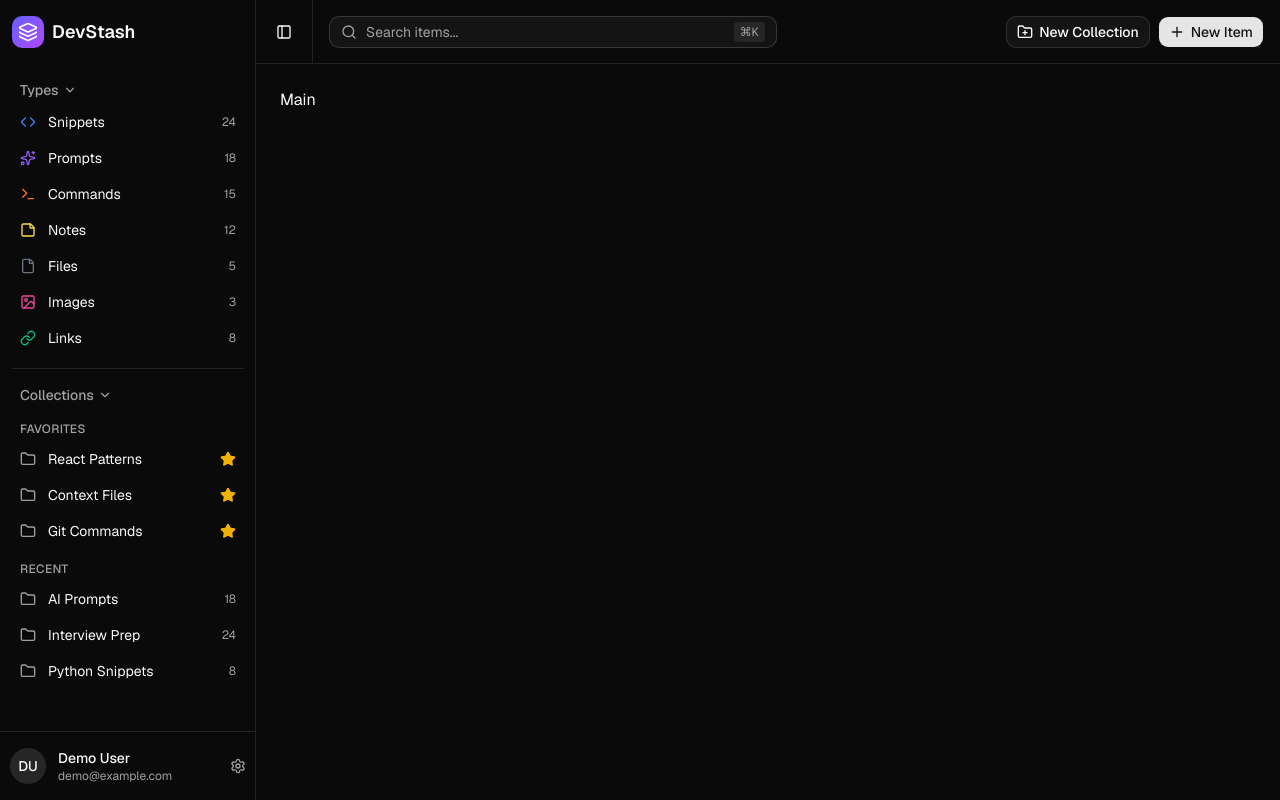
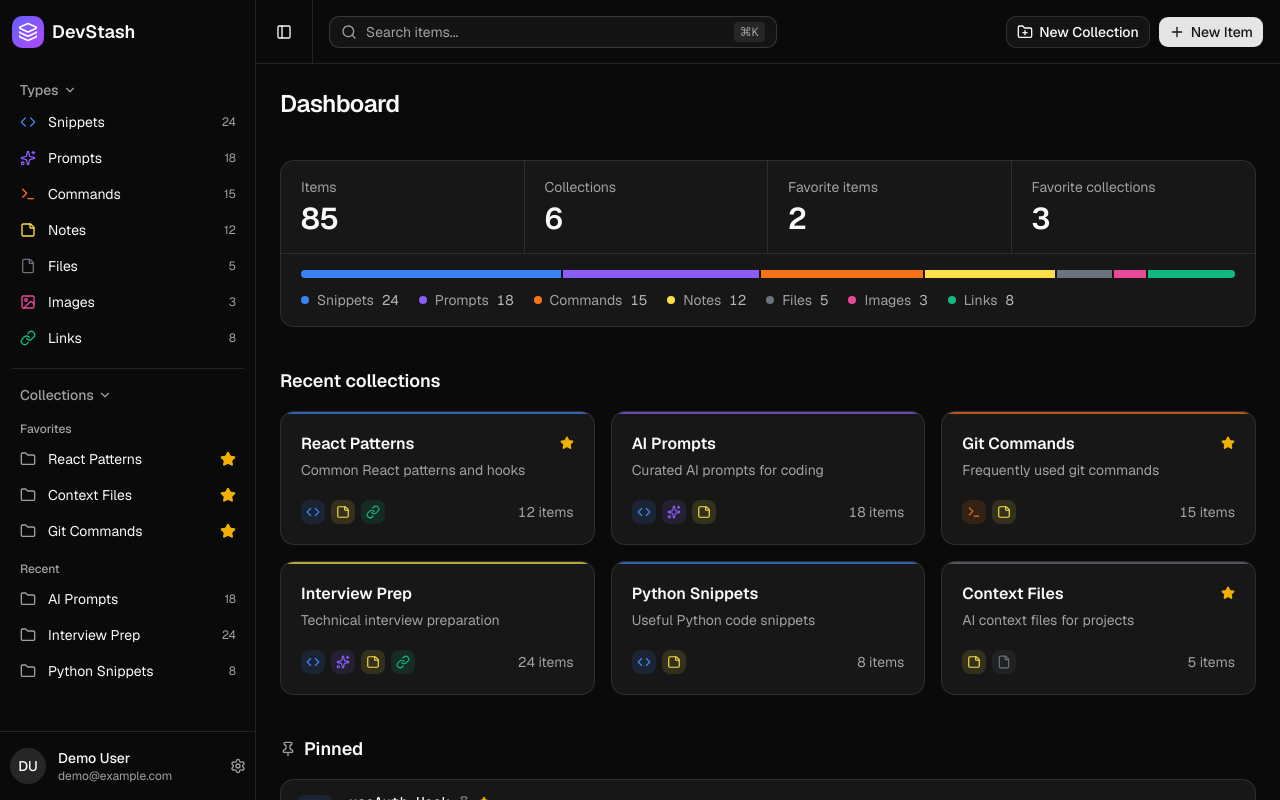
Before and after one commit to UnbiasedEagle/devstash, a Next.js app: page /dashboard in a window 1280 px wide. Built offline with nearby package versions, Linux system fonts and the light colour scheme.

Commit message:
feat: add dashboard main area

```diff
--- a/src/app/dashboard/page.tsx
+++ b/src/app/dashboard/page.tsx
@@ -1,3 +1,59 @@
+import { Pin } from "lucide-react";
+import CollectionCard from "@/components/dashboard/CollectionCard";
+import ItemRow from "@/components/dashboard/ItemRow";
+import StatsCards from "@/components/dashboard/StatsCards";
+import { latestUpdate } from "@/lib/collections";
+import { collections, items, type Item } from "@/lib/mock-data";
+
+const RECENT_COLLECTION_LIMIT = 6;
+const RECENT_ITEM_LIMIT = 10;
+
+const recentCollections = [...collections]
+  .sort((a, b) => latestUpdate(b.id).localeCompare(latestUpdate(a.id)))
+  .slice(0, RECENT_COLLECTION_LIMIT);
+const pinnedItems = items.filter((item) => item.isPinned);
+const recentItems = [...items]
+  .sort((a, b) => b.updatedAt.localeCompare(a.updatedAt))
+  .slice(0, RECENT_ITEM_LIMIT);
+
+function ItemList({ items }: { items: Item[] }) {
+  return (
+    <ul className="divide-y divide-border overflow-hidden rounded-xl border border-border bg-card">
+      {items.map((item) => (
+        <ItemRow key={item.id} item={item} />
+      ))}
+    </ul>
+  );
+}
+
 export default function DashboardPage() {
-  return <h2>Main</h2>;
+  return (
+    <div className="mx-auto max-w-6xl space-y-10">
+      <h1 className="text-2xl font-semibold tracking-tight">Dashboard</h1>
+
+      <StatsCards />
+
+      <section>
+        <h2 className="mb-4 text-lg font-semibold">Recent collections</h2>
+        <div className="grid gap-4 md:grid-cols-2 xl:grid-cols-3">
+          {recentCollections.map((collection) => (
+            <CollectionCard key={collection.id} collection={collection} />
+          ))}
+        </div>
+      </section>
+
+      <section>
+        <h2 className="mb-4 flex items-center gap-2 text-lg font-semibold">
+          <Pin className="size-4 text-muted-foreground" />
+          Pinned
+        </h2>
+        <ItemList items={pinnedItems} />
+      </section>
+
+      <section>
+        <h2 className="mb-4 text-lg font-semibold">Recent items</h2>
+        <ItemList items={recentItems} />
+      </section>
+    </div>
+  );
 }
--- /dev/null
+++ b/src/components/dashboard/CollectionCard.tsx
@@ -0,0 +1,59 @@
+import Link from "next/link";
+import { Star } from "lucide-react";
+import { ITEM_TYPE_ICONS } from "@/lib/item-type-icons";
+import { itemTypes, type Collection } from "@/lib/mock-data";
+
+interface CollectionCardProps {
+  collection: Collection;
+}
+
+export default function CollectionCard({ collection }: CollectionCardProps) {
+  const types = itemTypes.filter((type) =>
+    collection.itemTypeIds.includes(type.id),
+  );
+
+  return (
+    <Link
+      href={`/collections/${collection.id}`}
+      className="group relative flex flex-col overflow-hidden rounded-xl border border-border bg-card p-5 transition-colors hover:border-foreground/25 focus-visible:outline-2"
+    >
+      <span
+        aria-hidden
+        className="absolute inset-x-0 top-0 h-0.5 opacity-70 transition-opacity group-hover:opacity-100"
+        style={{ backgroundColor: collection.color }}
+      />
+      <div className="flex items-start justify-between gap-3">
+        <h3 className="text-base font-semibold">{collection.name}</h3>
+        {collection.isFavorite && (
+          <Star
+            aria-label="Favorite"
+            className="mt-1 size-3.5 shrink-0 fill-yellow-500 text-yellow-500"
+          />
+        )}
+      </div>
+      <p className="mt-1 text-sm text-muted-foreground">
+        {collection.description}
+      </p>
+      <div className="mt-5 flex items-center justify-between">
+        <div className="flex gap-1.5">
+          {types.map((type) => {
+            const Icon = ITEM_TYPE_ICONS[type.icon];
+            return (
+              <span
+                key={type.id}
+                title={type.name}
+                className="flex size-6 items-center justify-center rounded-md"
+                style={{ backgroundColor: `${type.color}1f` }}
+              >
+                <Icon className="size-3.5" style={{ color: type.color }} />
+              </span>
+            );
+          })}
+        </div>
+        <span className="text-sm tabular-nums text-muted-foreground">
+          {collection.itemCount} items
+        </span>
+      </div>
+    </Link>
+  );
+}
--- /dev/null
+++ b/src/components/dashboard/ItemRow.tsx
@@ -0,0 +1,68 @@
+import { Pin, Star } from "lucide-react";
+import { ITEM_TYPE_ICONS } from "@/lib/item-type-icons";
+import { itemTypes, type Item } from "@/lib/mock-data";
+
+interface ItemRowProps {
+  item: Item;
+}
+
+const dateFormatter = new Intl.DateTimeFormat("en-US", {
+  month: "short",
+  day: "numeric",
+  timeZone: "UTC",
+});
+
+export default function ItemRow({ item }: ItemRowProps) {
+  const type = itemTypes.find((t) => t.id === item.itemTypeId);
+  const Icon = type ? ITEM_TYPE_ICONS[type.icon] : undefined;
+
+  return (
+    <li className="flex items-center gap-4 px-4 py-3 transition-colors hover:bg-accent/60">
+      <span
+        title={type?.name}
+        className="flex size-9 shrink-0 items-center justify-center rounded-md"
+        style={{ backgroundColor: type ? `${type.color}1f` : undefined }}
+      >
+        {Icon && <Icon className="size-4" style={{ color: type?.color }} />}
+      </span>
+      <div className="min-w-0 flex-1">
+        <div className="flex items-center gap-2">
+          <h3 className="truncate font-mono text-sm font-medium">
+            {item.title}
+          </h3>
+          {item.isPinned && (
+            <Pin
+              aria-label="Pinned"
+              className="size-3 shrink-0 text-muted-foreground"
+            />
+          )}
+          {item.isFavorite && (
+            <Star
+              aria-label="Favorite"
+              className="size-3 shrink-0 fill-yellow-500 text-yellow-500"
+            />
+          )}
+        </div>
+        <p className="mt-0.5 truncate text-sm text-muted-foreground">
+          {item.description}
+        </p>
+      </div>
+      <ul className="hidden gap-1.5 md:flex">
+        {item.tags.map((tag) => (
+          <li
+            key={tag}
+            className="rounded-md border border-border px-2 py-0.5 font-mono text-xs text-muted-foreground"
+          >
+            {tag}
+          </li>
+        ))}
+      </ul>
+      <time
+        className="w-12 shrink-0 text-right text-xs tabular-nums text-muted-foreground"
+        dateTime={item.updatedAt}
+      >
+        {dateFormatter.format(new Date(item.updatedAt))}
+      </time>
+    </li>
+  );
+}
--- a/src/components/dashboard/Sidebar.tsx
+++ b/src/components/dashboard/Sidebar.tsx
@@ -1,16 +1,11 @@
 import Link from "next/link";
 import { Folder, Layers, Settings, Star } from "lucide-react";
 import CollapsibleSection from "@/components/dashboard/CollapsibleSection";
+import { latestUpdate } from "@/lib/collections";
 import { ITEM_TYPE_ICONS } from "@/lib/item-type-icons";
-import { collections, currentUser, itemTypes, items } from "@/lib/mock-data";
+import { collections, currentUser, itemTypes } from "@/lib/mock-data";
 
 const RECENT_COLLECTION_LIMIT = 4;
-
-function latestUpdate(collectionId: string) {
-  return items
-    .filter((item) => item.collectionId === collectionId)
-    .reduce((latest, item) => (item.updatedAt > latest ? item.updatedAt : latest), "");
-}
 
 const favoriteCollections = collections.filter((c) => c.isFavorite);
 const recentCollections = collections
@@ -26,7 +21,7 @@ const initials = currentUser.name
 
 function SectionLabel({ children }: { children: string }) {
   return (
-    <h3 className="px-3 pb-1 pt-3 text-xs font-medium uppercase tracking-wide text-muted-foreground">
+    <h3 className="px-3 pb-1 pt-3 text-xs font-medium text-muted-foreground">
       {children}
     </h3>
   );
--- /dev/null
+++ b/src/components/dashboard/StatsCards.tsx
@@ -0,0 +1,71 @@
+import { collections, itemTypes, items } from "@/lib/mock-data";
+
+interface Stat {
+  label: string;
+  value: number;
+}
+
+const totalItems = itemTypes.reduce((sum, type) => sum + type.count, 0);
+
+const stats: Stat[] = [
+  { label: "Items", value: totalItems },
+  { label: "Collections", value: collections.length },
+  {
+    label: "Favorite items",
+    value: items.filter((item) => item.isFavorite).length,
+  },
+  {
+    label: "Favorite collections",
+    value: collections.filter((collection) => collection.isFavorite).length,
+  },
+];
+
+export default function StatsCards() {
+  return (
+    <section
+      aria-label="Stash overview"
+      className="overflow-hidden rounded-xl border border-border bg-card"
+    >
+      <dl className="grid grid-cols-2 divide-border max-lg:divide-y lg:grid-cols-4 lg:divide-x">
+        {stats.map(({ label, value }) => (
+          <div key={label} className="px-5 py-4 max-lg:odd:border-r">
+            <dt className="text-sm text-muted-foreground">{label}</dt>
+            <dd className="mt-1 text-3xl font-semibold tabular-nums">
+              {value}
+            </dd>
+          </div>
+        ))}
+      </dl>
+
+      <div className="border-t border-border px-5 py-4">
+        <div
+          role="img"
+          aria-label="Items by type"
+          className="flex h-2 gap-0.5 overflow-hidden rounded-full"
+        >
+          {itemTypes.map((type) => (
+            <div
+              key={type.id}
+              className="min-w-1"
+              style={{ flexGrow: type.count, backgroundColor: type.color }}
+            />
+          ))}
+        </div>
+        <ul className="mt-3 flex flex-wrap gap-x-5 gap-y-1 text-sm text-muted-foreground">
+          {itemTypes.map((type) => (
+            <li key={type.id} className="flex items-center gap-2">
+              <span
+                className="size-2 rounded-full"
+                style={{ backgroundColor: type.color }}
+              />
+              {type.name}
+              <span className="tabular-nums text-foreground/70">
+                {type.count}
+              </span>
+            </li>
+          ))}
+        </ul>
+      </div>
+    </section>
+  );
+}
--- /dev/null
+++ b/src/lib/collections.ts
@@ -0,0 +1,7 @@
+import { items } from "@/lib/mock-data";
+
+export function latestUpdate(collectionId: string) {
+  return items
+    .filter((item) => item.collectionId === collectionId)
+    .reduce((latest, item) => (item.updatedAt > latest ? item.updatedAt : latest), "");
+}
```
